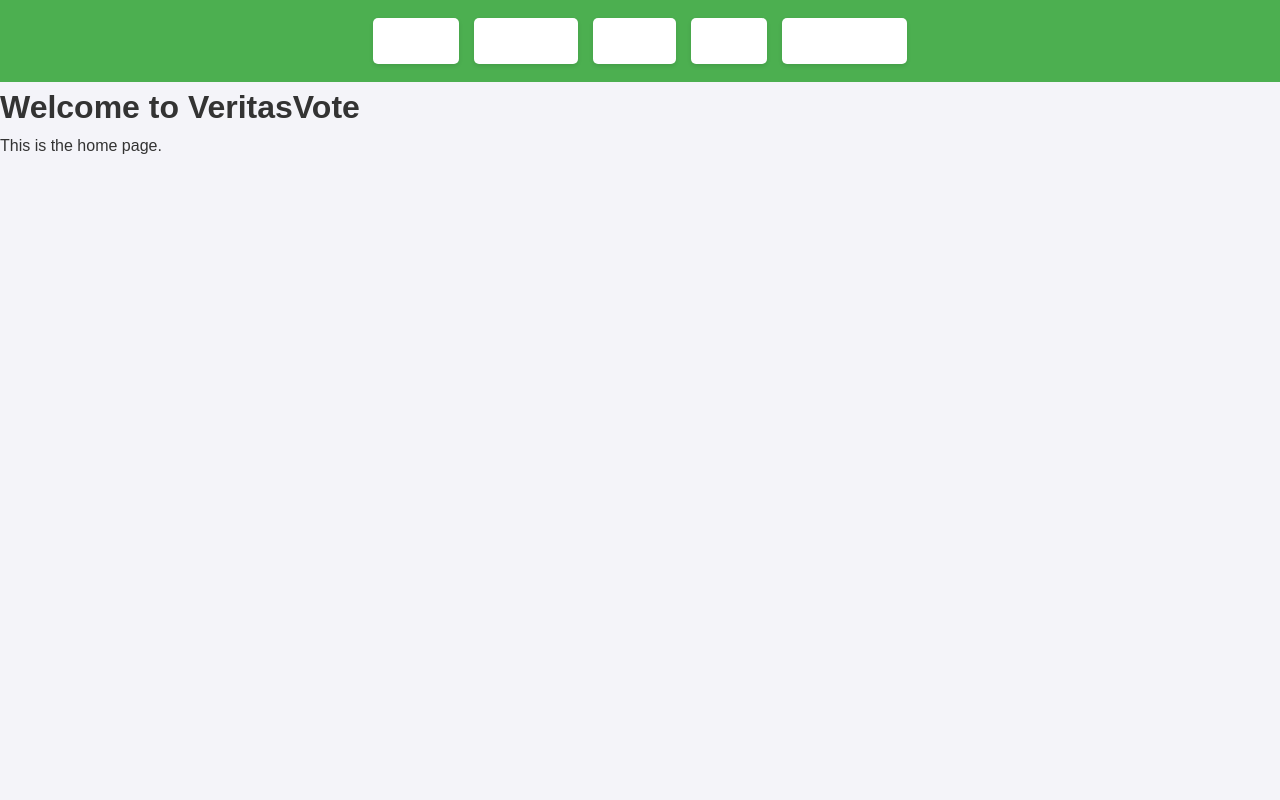
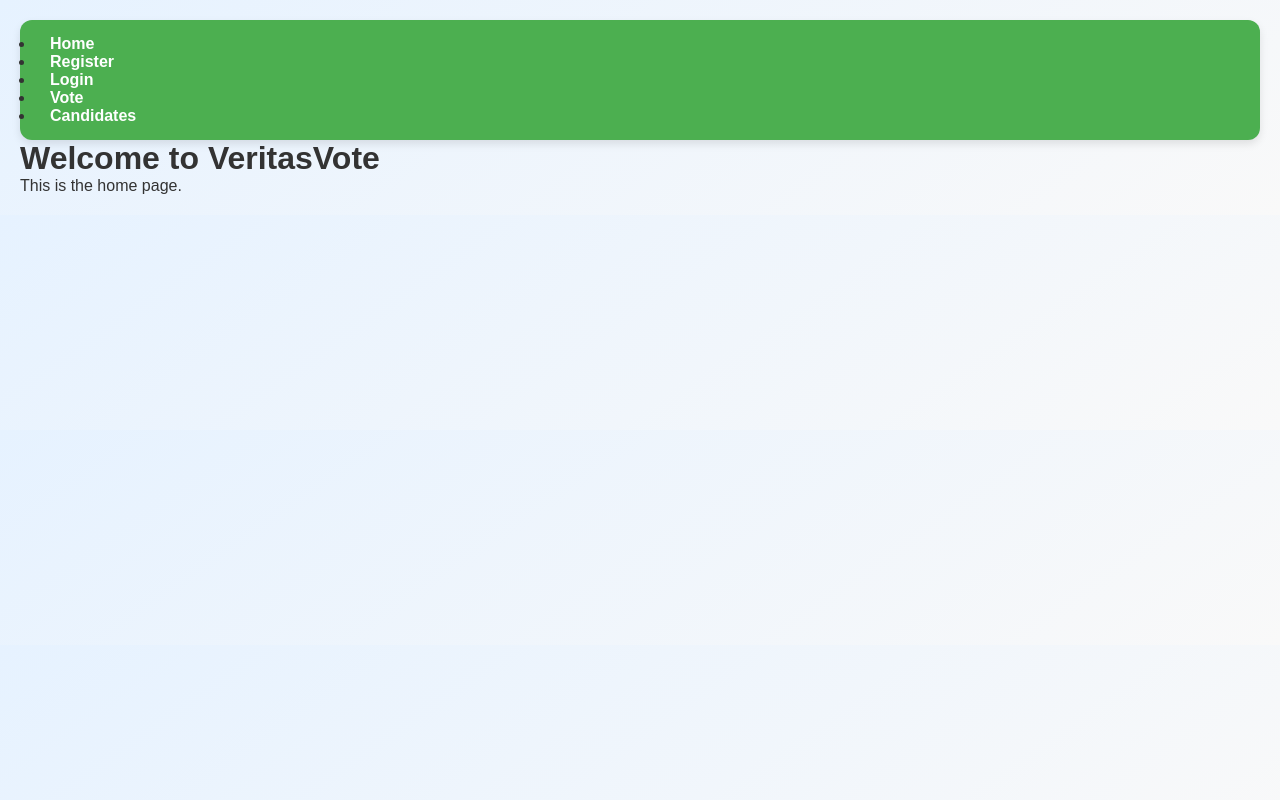
Before and after one commit to Anurag910955/VeritasVote, a React (Create React App) app in the folder Frontend/: page / in a window 1280 px wide. Built offline with nearby package versions, Linux system fonts and the light colour scheme; no server answers.

Commit message:
Update styles.css

```diff
--- a/Frontend/src/styles.css
+++ b/Frontend/src/styles.css
@@ -1,120 +1,98 @@
-/* Global Styles */
+/* Updated style.css for a modern look */
+
+/* General Styles */
 * {
-  margin: 0;
-  padding: 0;
-  box-sizing: border-box;
+    margin: 0;
+    padding: 0;
+    box-sizing: border-box;
 }
 
 body {
-  font-family: Arial, sans-serif;
-  background-color: #f4f4f9;
-  color: #333;
-  line-height: 1.6;
+    font-family: Arial, sans-serif;
+    background: linear-gradient(145deg, #e6f2ff, #f9f9f9);
+    color: #333;
+    padding: 20px;
 }
 
 /* Navbar */
 nav {
-  background-color: #4CAF50;
-  padding: 10px;
-  display: flex;
-  justify-content: space-around;
+    background-color: #4CAF50;
+    padding: 15px;
+    display: flex;
+    justify-content: space-between;
+    align-items: center;
+    border-radius: 12px;
+    box-shadow: 0 4px 8px rgba(0, 0, 0, 0.1);
 }
 
-nav ul {
-  list-style: none;
-  display: flex;
-  gap: 15px;
+nav a {
+    color: white;
+    padding: 10px 15px;
+    text-decoration: none;
+    font-weight: bold;
+    border-radius: 8px;
+    transition: background 0.3s;
 }
 
-nav ul li a {
-  text-decoration: none;
-  color: white;
-  padding: 8px 12px;
-  border-radius: 5px;
-  transition: background-color 0.3s;
+nav a:hover {
+    background: rgba(255, 255, 255, 0.2);
 }
 
-nav ul li a:hover {
-  background-color: #388E3C;
+/* Main Content */
+main {
+    margin-top: 20px;
+    padding: 20px;
+    background-color: white;
+    border-radius: 12px;
+    box-shadow: 0 8px 16px rgba(0, 0, 0, 0.1);
+    line-height: 1.6;
 }
 
-/* Form Styles */
-form {
-  background-color: #fff;
-  padding: 20px;
-  margin: 20px auto;
-  border-radius: 8px;
-  box-shadow: 0 4px 8px rgba(0, 0, 0, 0.1);
-  max-width: 400px;
+main h1 {
+    font-size: 2.5rem;
+    margin-bottom: 15px;
+    color: #4CAF50;
 }
 
-form input, form select, form button {
-  width: 100%;
-  padding: 10px;
-  margin: 10px 0;
-  border: 1px solid #ddd;
-  border-radius: 5px;
-  font-size: 1rem;
+main p {
+    margin-bottom: 10px;
 }
 
-form button {
-  background-color: #4CAF50;
-  color: white;
-  border: none;
-  cursor: pointer;
-  transition: background-color 0.3s;
+/* Cards */
+.card-container {
+    display: grid;
+    grid-template-columns: repeat(auto-fill, minmax(250px, 1fr));
+    gap: 15px;
+    margin-top: 20px;
 }
 
-form button:hover {
-  background-color: #388E3C;
+.card {
+    background-color: #f9f9f9;
+    padding: 15px;
+    border-radius: 12px;
+    box-shadow: 0 4px 8px rgba(0, 0, 0, 0.1);
+    transition: transform 0.3s;
 }
 
-/* Card Styles */
-.card {
-  background-color: white;
-  padding: 15px;
-  border-radius: 10px;
-  box-shadow: 0 2px 8px rgba(0, 0, 0, 0.1);
-  margin: 10px;
+.card:hover {
+    transform: translateY(-5px);
 }
 
-/* Button */
-button {
-  padding: 10px 20px;
-  background-color: #4CAF50;
-  color: white;
-  border: none;
-  border-radius: 5px;
-  cursor: pointer;
-  transition: 0.3s ease;
+.card h2 {
+    color: #4CAF50;
+    margin-bottom: 10px;
 }
 
-button:hover {
-  background-color: #388E3C;
+.card p {
+    color: #666;
 }
 
-/* List Styles */
-ul {
-  list-style-type: none;
-  padding: 0;
+/* Footer */
+footer {
+    margin-top: 20px;
+    padding: 10px;
+    text-align: center;
+    background-color: #4CAF50;
+    color: white;
+    border-radius: 8px;
 }
-
-li {
-  background-color: #fff;
-  margin: 8px 0;
-  padding: 10px;
-  border-radius: 5px;
-  box-shadow: 0 2px 4px rgba(0, 0, 0, 0.1);
-}
-
-/* Responsive Design */
-@media (max-width: 768px) {
-  nav ul {
-    flex-direction: column;
-    align-items: center;
-  }
-
-  form {
-    width: 90%;
-  }
-}
```
